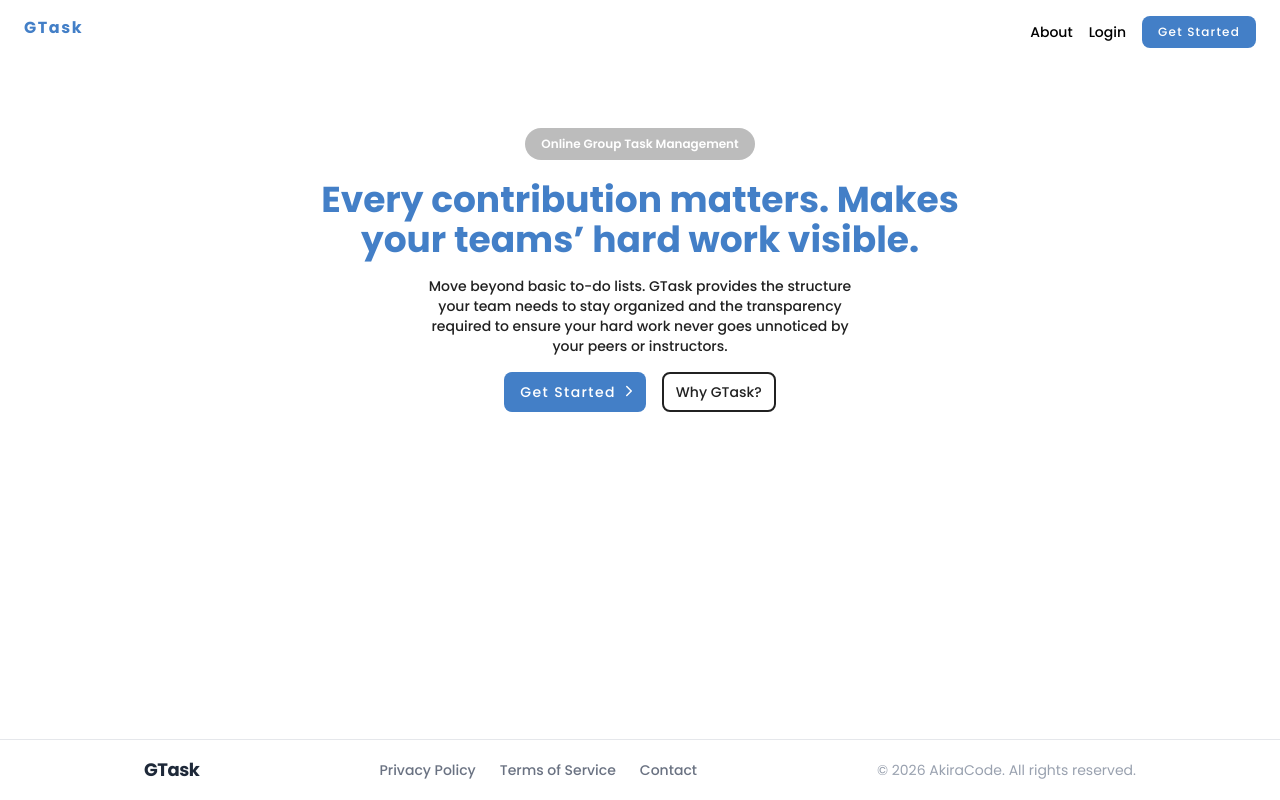
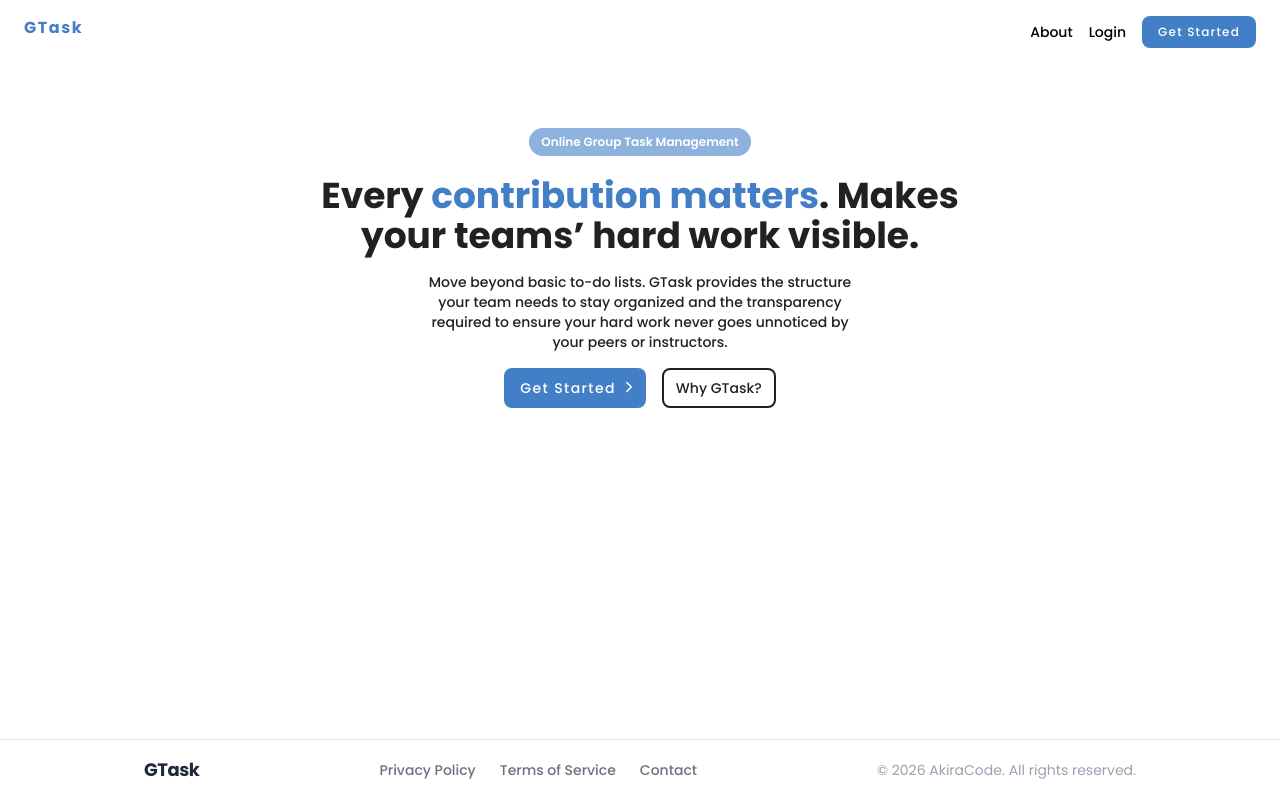
Before and after one commit to AkiraC0de/Task-Management, a React (Vite) app in the folder frontend/: page / in a window 1280 px wide. Built offline with nearby package versions, Linux system fonts and the light colour scheme; no server answers.

Commit message:
frontend: restyled the hero section of the landing page

```diff
--- a/frontend/src/features/Landing/Hero.jsx
+++ b/frontend/src/features/Landing/Hero.jsx
@@ -1,11 +1,11 @@
 const Hero = () => {
   return (
     <div className="max-w-160 flex flex-col items-center text-center">
-      <p className="bg-secondary-text/50 px-4 text-xs font-semibold py-2 w-fit text-white rounded-3xl mb-5">
+      <p className="bg-primary/60 px-3 text-xs font-semibold py-1.5 w-fit text-white rounded-3xl mb-5">
         Online Group Task Management
       </p>
-      <h1 className="text-2xl md:text-4xl text-primary font-bold">
-        Every contribution matters. Makes your teams’ hard work visible.
+      <h1 className="text-2xl md:text-4xl text-primary-text font-bold">
+        Every <span className="text-primary">contribution matters</span>. Makes your teams’ hard work visible.
       </h1>
       <p className="text-center text-sm md:text-md max-w-110 font-medium text-primary-text my-4">
         Move beyond basic to-do lists. GTask provides the structure your team needs to stay organized and the transparency required to ensure your hard work never goes unnoticed by your peers or instructors.
```
